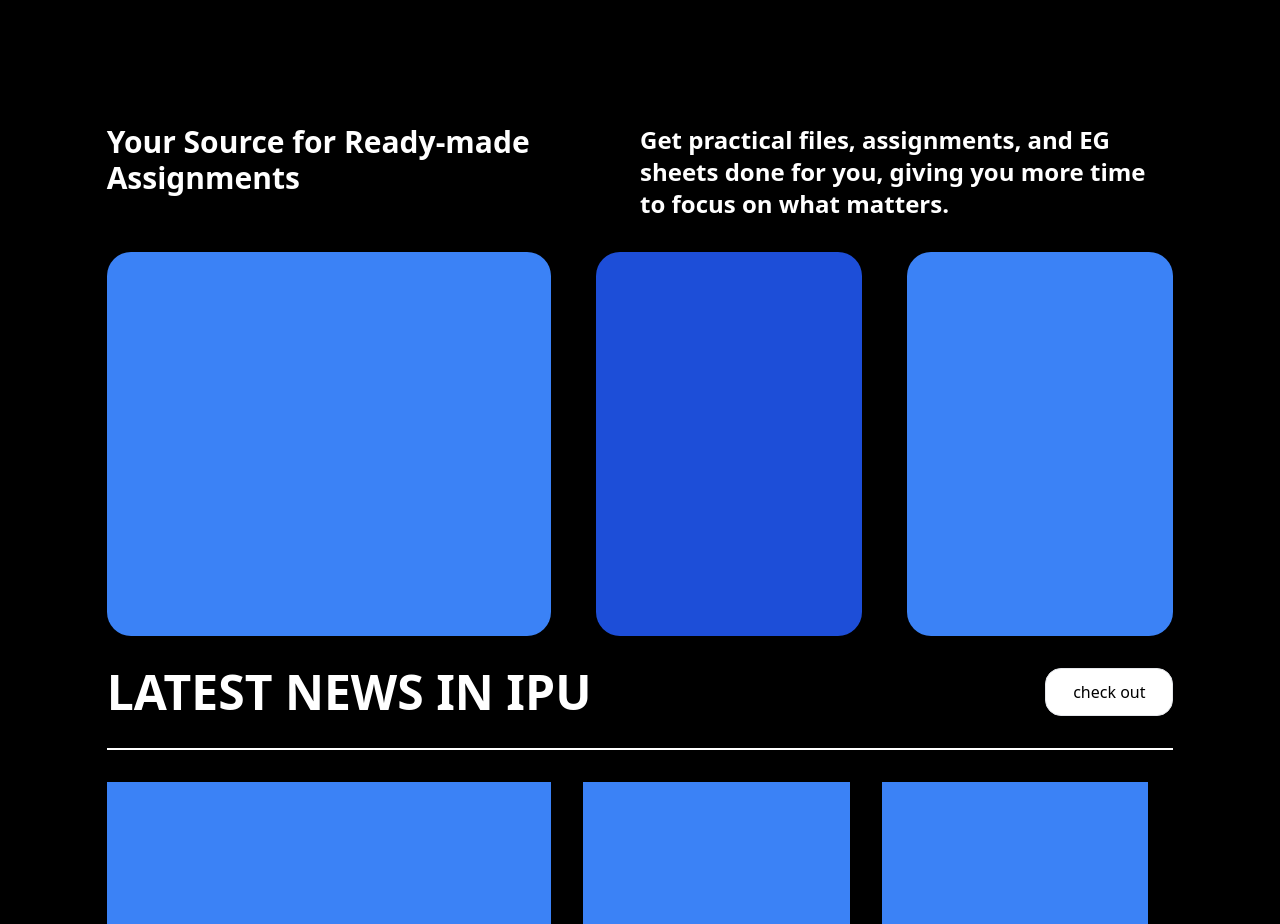
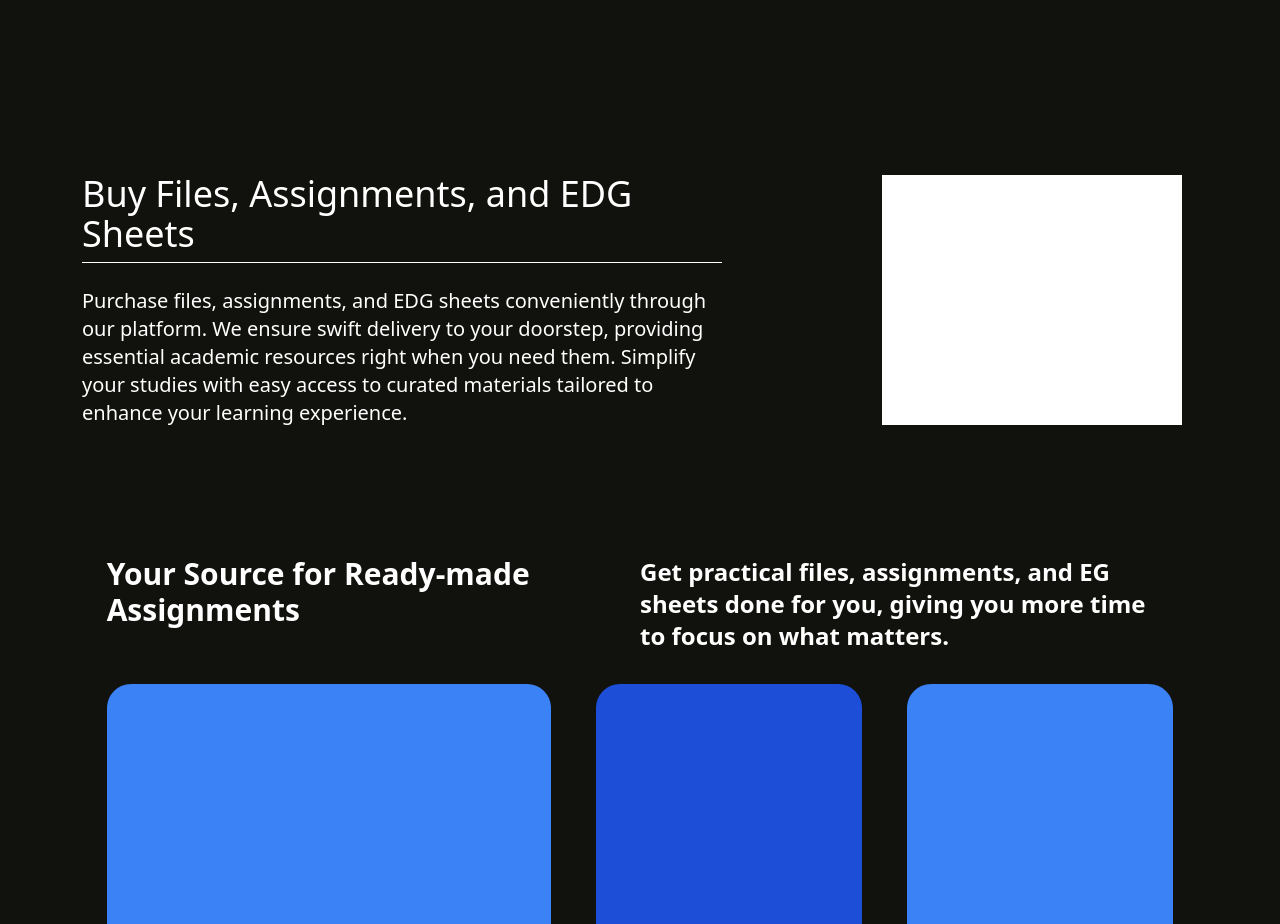
Before and after one commit to lakshaydewan/releaf_project, a React (Vite) app: page / in a window 1280 px wide. Shown: the part 820-1744 px from the top of the page. Built offline with nearby package versions, Linux system fonts and the light colour scheme.

Commit message:
made a section

```diff
--- /dev/null
+++ b/src/components/section.jsx
@@ -0,0 +1,18 @@
+export default function Section() {
+
+    return <>
+        <div className="flex justify-center items-center h-[400px] gap-40 pb-12">
+            <div className="bg-[#11120D] w-1/2 ml-6">
+                <div className="text-white font-medium text-4xl mb-2">Buy Files, Assignments, and EDG Sheets</div>
+                <div className="
+                h-[1px] bg-white mb-6">
+
+                </div>
+                <div className="text-white font-light text-xl">Purchase files, assignments, and EDG sheets conveniently through our platform. We ensure swift delivery to your doorstep, providing essential academic resources right when you need them. Simplify your studies with easy access to curated materials tailored to enhance your learning experience.</div>
+            </div>
+            <div className="bg-white h-[250px] w-[300px] mr-10">
+
+            </div>
+        </div>
+    </>
+}
--- a/src/pages/main pages/home.jsx
+++ b/src/pages/main pages/home.jsx
@@ -3,13 +3,15 @@ import { Banner } from "../../components/banner";
 import { FAQ } from "../../components/FAQs";
 import { Navbar } from "../../components/navbar";
 import { News } from "../../components/news";
+import Section from "../../components/section";
 
 
 function Home(){
 
-    return <div className="bg-black space-y-8">
+    return <div className="bg-[#11120D] space-y-8">
         <Navbar />
         <Banner />
+        <Section></Section>
         <Assigenmentscards />
         <News />
         <FAQ />
```
